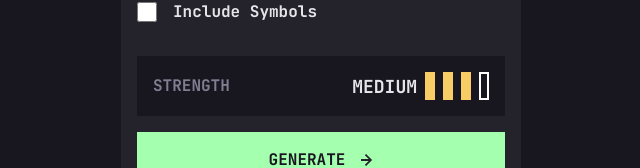
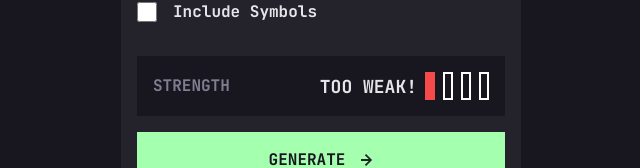
Before and after one commit to SuhasPatnaik/password-generator-app, a React (Vite) app: page / in a window 1280 px wide. Shown: the part 376-544 px from the top of the page, without its empty margins (319-959 px from the left). Built offline with nearby package versions, Linux system fonts and the light colour scheme.

Commit message:
Strength gauge synced w/ Complexity options selected

```diff
--- a/src/App.tsx
+++ b/src/App.tsx
@@ -98,7 +98,12 @@ function PasswordSettings({
         <LengthSlider />
         <ComplexityOptions onCheckboxSelection={onCheckboxSelection} />
         <div className="flex flex-col gap-4">
-          <StrengthGauge />
+          <StrengthGauge
+            isUppercaseChecked={isUppercaseChecked}
+            isLowercaseChecked={isLowercaseChecked}
+            isNumberChecked={isNumberChecked}
+            isSymbolChecked={isSymbolChecked}
+          />
           <GenerateBtn
             onGeneratePassword={onGeneratePassword}
             isUppercaseChecked={isUppercaseChecked}
--- a/src/components/StrengthGauge.tsx
+++ b/src/components/StrengthGauge.tsx
@@ -5,19 +5,41 @@ const strengthLevels = {
   strong: { label: "Strong", filledBars: 4, color: "bg-neon-green" },
 };
 
-export default function StrengthGauge() {
+export default function StrengthGauge({
+  isUppercaseChecked,
+  isLowercaseChecked,
+  isNumberChecked,
+  isSymbolChecked,
+}) {
+  const numberOfCheckedOptions =
+    Number(isUppercaseChecked) +
+    Number(isLowercaseChecked) +
+    Number(isNumberChecked) +
+    Number(isSymbolChecked);
+
+  const strengthLevelKey =
+    numberOfCheckedOptions <= 1
+      ? "tooWeak"
+      : numberOfCheckedOptions === 2
+      ? "weak"
+      : numberOfCheckedOptions === 3
+      ? "medium"
+      : "strong";
+
   return (
     <>
       <div className="flex bg-very-dark-grey items-center p-4 justify-between">
         <p className="text-grey">STRENGTH</p>
         <div className="flex gap-2 items-center">
-          <p className="text-body-md uppercase">Medium</p>
+          <p className="text-body-md uppercase">
+            {strengthLevels[strengthLevelKey].label}
+          </p>
           {Array.from({ length: 4 }).map((_, index) => (
             <div
               key={index}
               className={`w-2.5 h-7 ${
-                index < strengthLevels.medium.filledBars
-                  ? strengthLevels.medium.color
+                index < strengthLevels[strengthLevelKey].filledBars
+                  ? strengthLevels[strengthLevelKey].color
                   : "border-2 border-white"
               }`}
             ></div>
```
